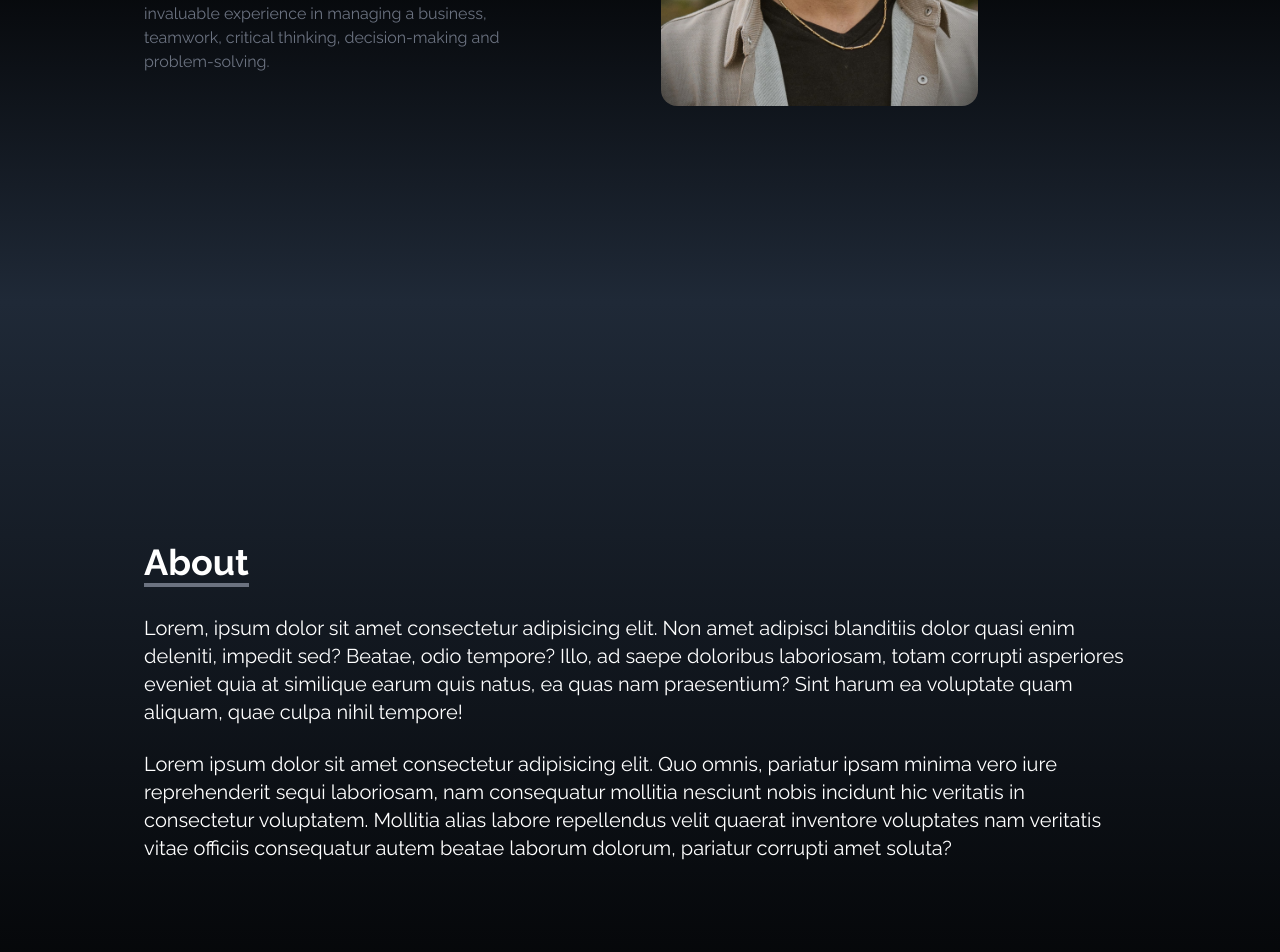
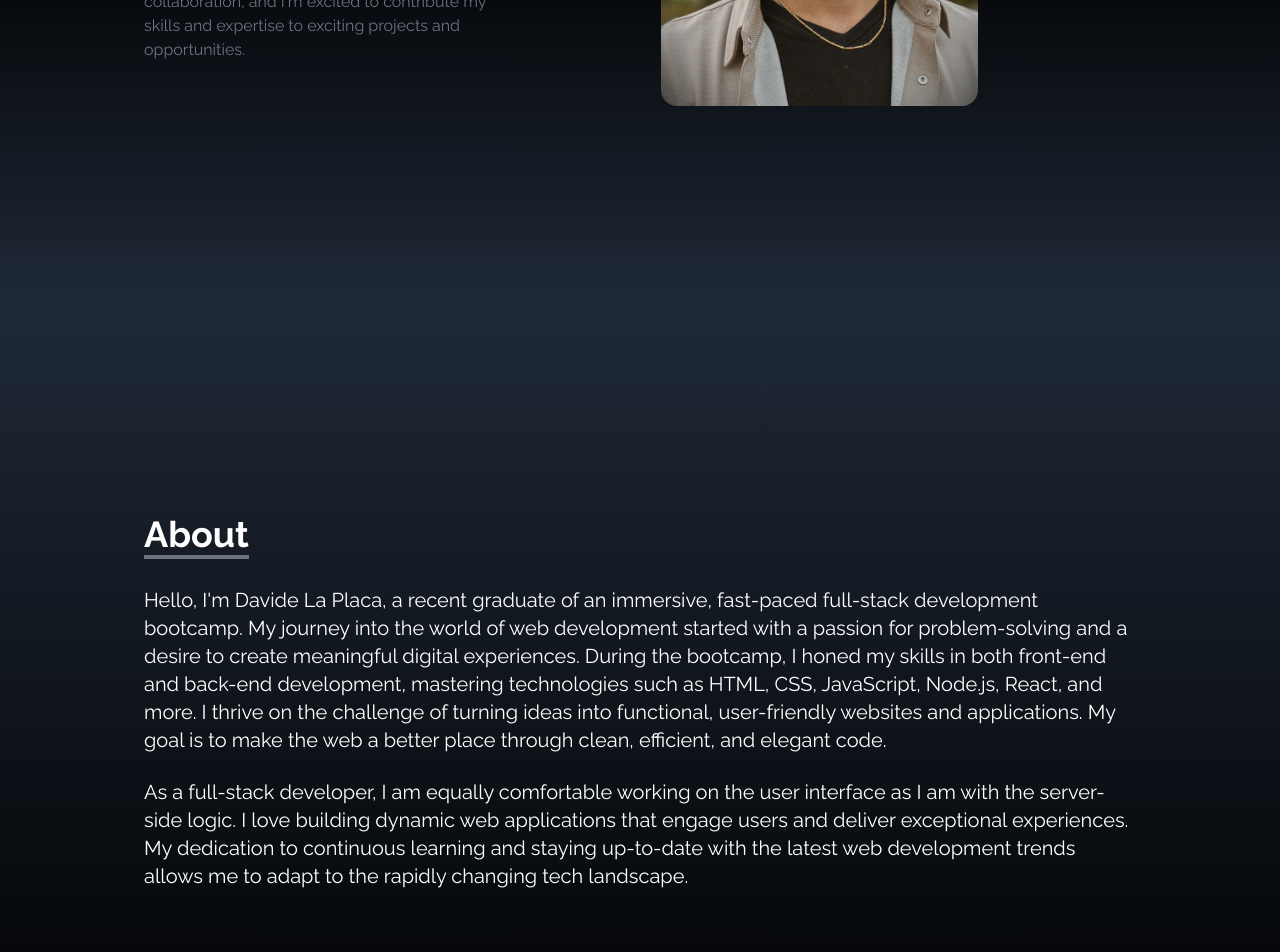
Before and after one commit to davide-1/davide-webside, a React (Vite) app: page / in a window 1280 px wide. Shown: the part 498-1450 px from the top of the page. Built offline with nearby package versions, Linux system fonts and the light colour scheme.

Commit message:
minor refactor

```diff
--- a/src/components/About.jsx
+++ b/src/components/About.jsx
@@ -14,21 +14,12 @@ export default function About() {
         </div>
         {/* lorem50 */}
         <p className="text-xl">
-          Lorem, ipsum dolor sit amet consectetur adipisicing elit. Non amet
-          adipisci blanditiis dolor quasi enim deleniti, impedit sed? Beatae,
-          odio tempore? Illo, ad saepe doloribus laboriosam, totam corrupti
-          asperiores eveniet quia at similique earum quis natus, ea quas nam
-          praesentium? Sint harum ea voluptate quam aliquam, quae culpa nihil
-          tempore!
+        Hello, I'm Davide La Placa, a recent graduate of an immersive, fast-paced full-stack development bootcamp. My journey into the world of web development started with a passion for problem-solving and a desire to create meaningful digital experiences.
+        During the bootcamp, I honed my skills in both front-end and back-end development, mastering technologies such as HTML, CSS, JavaScript, Node.js, React, and more. I thrive on the challenge of turning ideas into functional, user-friendly websites and applications. My goal is to make the web a better place through clean, efficient, and elegant code.
         </p>
         <br />
         <p className="text-xl">
-          Lorem ipsum dolor sit amet consectetur adipisicing elit. Quo omnis,
-          pariatur ipsam minima vero iure reprehenderit sequi laboriosam, nam
-          consequatur mollitia nesciunt nobis incidunt hic veritatis in
-          consectetur voluptatem. Mollitia alias labore repellendus velit
-          quaerat inventore voluptates nam veritatis vitae officiis consequatur
-          autem beatae laborum dolorum, pariatur corrupti amet soluta?
+        As a full-stack developer, I am equally comfortable working on the user interface as I am with the server-side logic. I love building dynamic web applications that engage users and deliver exceptional experiences. My dedication to continuous learning and staying up-to-date with the latest web development trends allows me to adapt to the rapidly changing tech landscape.
         </p>
       </div>
     </div>
--- a/src/components/Home.jsx
+++ b/src/components/Home.jsx
@@ -10,7 +10,9 @@ export default function Home() {
       <div className="max-w-screen-lg mx-auto flex flex-col items-center justify-center h-full px-4 md:flex-row ">
         <div className="flex flex-col justify-center h-full">
           <h2 className=" text-4xl sm:text-7xl font-bold text-white mt-20 ">Fullstack Developer</h2>
-          <p className="text-gray-500 py-4 max-w-md">Full-Stack Developer with over 6 years of experience operating a family business gaining invaluable experience in managing a business, teamwork, critical thinking, decision-making and problem-solving.</p>
+          <p className="text-gray-500 py-4 max-w-md">
+          I believe in the power of teamwork and collaboration, and I'm excited to contribute my skills and expertise to exciting projects and opportunities.
+            </p>
           {/* <div>
             <Link
             to="portfolio"
```
